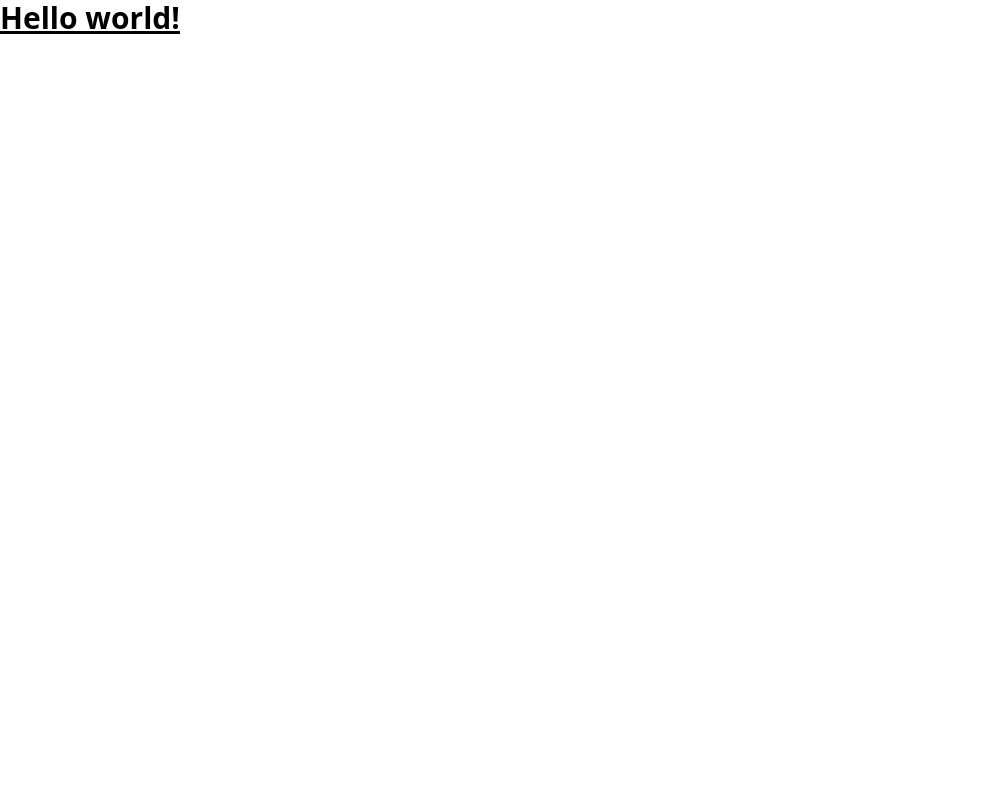
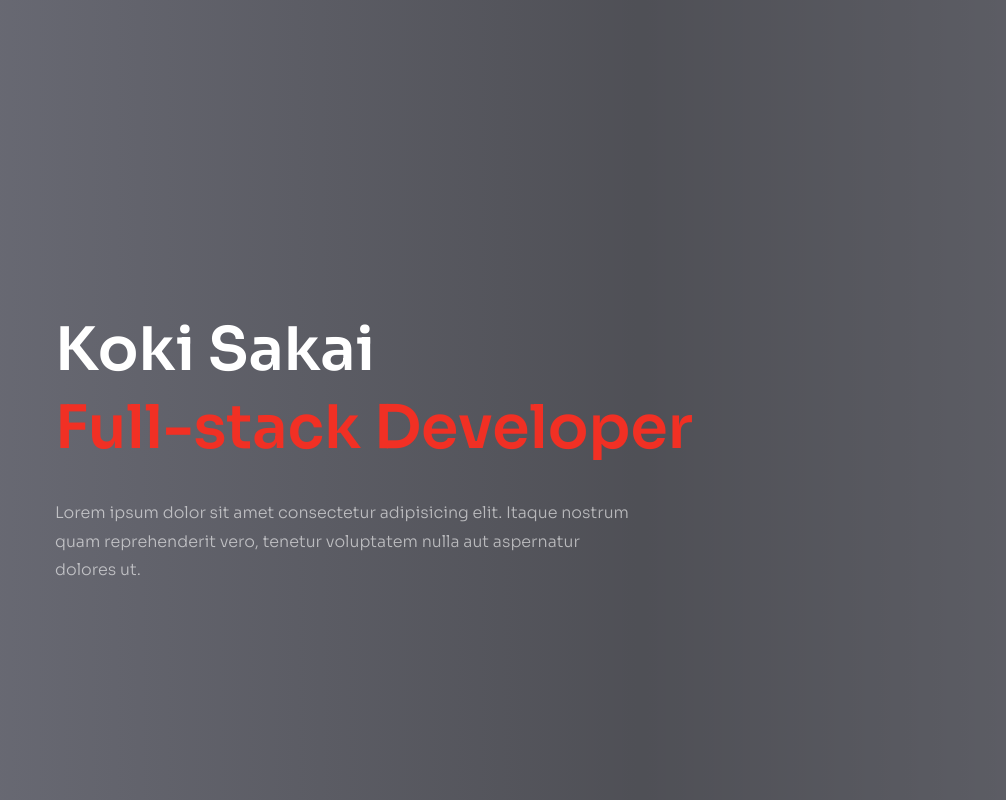
Before and after one commit to likuor/portfolio-v1.1, a Next.js app: page / in a window 1280 px wide. Shown: the whole page, without its empty margins (0-1006 px from the left). Built offline with nearby package versions, Linux system fonts and the light colour scheme.

Commit message:
add: layout component

```diff
--- a/package.json
+++ b/package.json
@@ -12,11 +12,13 @@
     "test": "eslint --fix 'src/**/*.{js,jsx,ts,tsx}' && npm run format"
   },
   "dependencies": {
+    "@next/font": "^13.5.3",
     "@types/node": "18.15.11",
     "@types/react": "18.0.35",
     "@types/react-dom": "18.0.11",
     "eslint": "8.38.0",
     "eslint-config-next": "13.3.0",
+    "framer-motion": "^10.16.4",
     "next": "13.3.0",
     "react": "18.2.0",
     "react-dom": "18.2.0",
--- /dev/null
+++ b/src/components/layout/index.tsx
@@ -0,0 +1,20 @@
+import { Sora } from '@next/font/google';
+
+import { LayoutProps } from './type';
+
+// font settings
+const sora = Sora({
+  subsets: ['latin'],
+  variable: '--font-sora',
+  weight: ['100', '200', '300', '400', '500', '600', '700', '800'],
+});
+
+const Layout = ({ children }: LayoutProps) => (
+  <div
+    className={`page bg-site text-white bg-cover bg-no-repeat ${sora.variable} font-sora relative`}
+  >
+    {children}
+  </div>
+);
+
+export default Layout;
--- /dev/null
+++ b/src/components/layout/type.ts
@@ -0,0 +1,5 @@
+import { ReactNode } from 'react';
+
+export type LayoutProps = {
+  children: ReactNode;
+};
--- /dev/null
+++ b/src/components/pages/Home/index.tsx
@@ -0,0 +1,38 @@
+import { motion } from 'framer-motion';
+
+import { fadeIn } from '@/constants/motion/variants';
+
+const Home = () =>
+  <div className='bg-primary/60 h-full'>
+    {/* text */}
+    <div className='w-full h-full bg-gradient-to-r from-primary/10 via-black/30 to-black/10'>
+      <div className='text-center flex flex-col justify-center xl:pt-40 xl:text-left h-full container mx-auto'>
+        {/* title */}
+        <motion.h1
+          variants={fadeIn('down', 0.2)}
+          initial='hidden'
+          animate='show'
+          exit='hidden'
+          className='h1'
+        >
+          Koki Sakai <br />
+          <span className='text-accent'>Full-stack Developer</span>
+        </motion.h1>
+
+        {/* subtitle */}
+        <motion.p
+          variants={fadeIn('down', 0.3)}
+          initial='hidden'
+          animate='show'
+          exit='hidden'
+          className='max-w-sm xl:max-w-xl mx-auto xl:mx-0 mb-10 xl:mb-16'
+        >
+          Lorem ipsum dolor sit amet consectetur adipisicing elit. Itaque
+          nostrum quam reprehenderit vero, tenetur voluptatem nulla aut
+          aspernatur dolores ut.
+        </motion.p>
+      </div>
+    </div>
+  </div>;
+
+export default Home;
--- /dev/null
+++ b/src/constants/motion/variants.ts
@@ -0,0 +1,38 @@
+export const fadeIn = (direction: string, delay: number) => {
+  const setYDirection = (dir: string) => {
+    if (dir === 'up') return 80;
+    if (dir === 'down') return -80;
+    return 0;
+  };
+
+  const setXDirection = (dir: string) => {
+    if (dir === 'left') return 80;
+    if (dir === 'right') return -80;
+    return 0;
+  };
+
+  return {
+    hidden: {
+      y: setYDirection(direction),
+      opacity: 0,
+      x: setXDirection(direction),
+      transition: {
+        type: 'tween',
+        duration: 1.5,
+        delay,
+        ease: [0.25, 0.6, 0.3, 0.8],
+      },
+    },
+    show: {
+      y: 0,
+      x: 0,
+      opacity: 1,
+      transition: {
+        type: 'tween',
+        duration: 1.4,
+        delay,
+        ease: [0.25, 0.25, 0.25, 0.75],
+      },
+    },
+  };
+};
--- a/src/pages/_app.tsx
+++ b/src/pages/_app.tsx
@@ -1,6 +1,11 @@
-import '@/styles/globals.css';
 import type { AppProps } from 'next/app';
 
-const App = ({ Component, pageProps }: AppProps) => <Component {...pageProps} />;
+import Layout from '@/components/layout';
+import '@/styles/globals.css';
+
+const App = ({ Component, pageProps }: AppProps) =>
+  <Layout>
+    <Component {...pageProps} />
+  </Layout>;
 
 export default App;
--- a/src/pages/index.tsx
+++ b/src/pages/index.tsx
@@ -1,127 +1,8 @@
-import React from "react";
+import Home from "../components/pages/Home";
 
-const Home = () =>
-  // TODO manage Head,metas
+const index = () =>
   <>
-    <h1 className="text-3xl font-bold underline">
-      Hello world!
-    </h1>
-  </>;
+    <Home />
+  </>
 
-export default Home;
-
-
-// import { Inter } from 'next/font/google';
-// import Head from 'next/head';
-// import Image from 'next/image';
-
-// import styles from '@/styles/Home.module.css';
-
-// const inter = Inter({ subsets: ['latin'] });
-
-// const Home = () => (
-//   <>
-//     <Head>
-//       <title>Create Next App</title>
-//       <meta name='description' content='Generated by create next app' />
-//       <meta name='viewport' content='width=device-width, initial-scale=1' />
-//       <link rel='icon' href='/favicon.ico' />
-//     </Head>
-//     <main className={styles.main}>
-//       <div className={styles.description}>
-//         <p>
-//           Get started by editing&nbsp;
-//           <code className={styles.code}>src/pages/index.tsx</code>
-//         </p>
-//         <div>
-//           <a
-//             href='https://vercel.com?utm_source=create-next-app&utm_medium=default-template&utm_campaign=create-next-app'
-//             target='_blank'
-//             rel='noopener noreferrer'
-//           >
-//             Test{' '}
-//             <Image
-//               src='/vercel.svg'
-//               alt='Vercel Logo'
-//               className={styles.vercelLogo}
-//               width={100}
-//               height={24}
-//               priority
-//             />
-//           </a>
-//         </div>
-//       </div>
-
-//       <div className={styles.center}>
-//         <Image
-//           className={styles.logo}
-//           src='/next.svg'
-//           alt='Next.js Logo'
-//           width={180}
-//           height={37}
-//           priority
-//         />
-//       </div>
-
-//       <div className={styles.grid}>
-//         <a
-//           href='https://nextjs.org/docs?utm_source=create-next-app&utm_medium=default-template&utm_campaign=create-next-app'
-//           className={styles.card}
-//           target='_blank'
-//           rel='noopener noreferrer'
-//         >
-//           <h2 className={inter.className}>
-//             Docs <span>-&gt;</span>
-//           </h2>
-//           <p className={inter.className}>
-//             Find in-depth information about Next.js features and&nbsp;API.
-//           </p>
-//         </a>
-
-//         <a
-//           href='https://nextjs.org/learn?utm_source=create-next-app&utm_medium=default-template&utm_campaign=create-next-app'
-//           className={styles.card}
-//           target='_blank'
-//           rel='noopener noreferrer'
-//         >
-//           <h2 className={inter.className}>
-//             Learn <span>-&gt;</span>
-//           </h2>
-//           <p className={inter.className}>
-//             Learn about Next.js in an interactive course with&nbsp;quizzes!
-//           </p>
-//         </a>
-
-//         <a
-//           href='https://vercel.com/templates?framework=next.js&utm_source=create-next-app&utm_medium=default-template&utm_campaign=create-next-app'
-//           className={styles.card}
-//           target='_blank'
-//           rel='noopener noreferrer'
-//         >
-//           <h2 className={inter.className}>
-//             Templates <span>-&gt;</span>
-//           </h2>
-//           <p className={inter.className}>
-//             Discover and deploy boilerplate example Next.js&nbsp;projects.
-//           </p>
-//         </a>
-
-//         <a
-//           href='https://vercel.com/new?utm_source=create-next-app&utm_medium=default-template&utm_campaign=create-next-app'
-//           className={styles.card}
-//           target='_blank'
-//           rel='noopener noreferrer'
-//         >
-//           <h2 className={inter.className}>
-//             Deploy <span>-&gt;</span>
-//           </h2>
-//           <p className={inter.className}>
-//             Instantly deploy your Next.js site to a shareable URL with&nbsp;Vercel.
-//           </p>
-//         </a>
-//       </div>
-//     </main>
-//   </>
-// );
-
-// export default Home;
+export default index;
--- a/src/styles/globals.css
+++ b/src/styles/globals.css
@@ -2,110 +2,49 @@
 @tailwind components;
 @tailwind utilities;
 
-/* :root {
-  --max-width: 1100px;
-  --border-radius: 12px;
-  --font-mono: ui-monospace, Menlo, Monaco, 'Cascadia Mono', 'Segoe UI Mono',
-    'Roboto Mono', 'Oxygen Mono', 'Ubuntu Monospace', 'Source Code Pro',
-    'Fira Mono', 'Droid Sans Mono', 'Courier New', monospace;
-
-  --foreground-rgb: 0, 0, 0;
-  --background-start-rgb: 214, 219, 220;
-  --background-end-rgb: 255, 255, 255;
-
-  --primary-glow: conic-gradient(
-    from 180deg at 50% 50%,
-    #16abff33 0deg,
-    #0885ff33 55deg,
-    #54d6ff33 120deg,
-    #0071ff33 160deg,
-    transparent 360deg
-  );
-  --secondary-glow: radial-gradient(
-    rgba(255, 255, 255, 1),
-    rgba(255, 255, 255, 0)
-  );
-
-  --tile-start-rgb: 239, 245, 249;
-  --tile-end-rgb: 228, 232, 233;
-  --tile-border: conic-gradient(
-    #00000080,
-    #00000040,
-    #00000030,
-    #00000020,
-    #00000010,
-    #00000010,
-    #00000080
-  );
-
-  --callout-rgb: 238, 240, 241;
-  --callout-border-rgb: 172, 175, 176;
-  --card-rgb: 180, 185, 188;
-  --card-border-rgb: 131, 134, 135;
+.translate-z-0 {
+  transform: translateZ(0px);
+}
+.swiper-horizontal > .swiper-pagination-bullets .swiper-pagination-bullet,
+.swiper-pagination-horizontal.swiper-pagination-bullets .swiper-pagination-bullet {
+  background-color: #f13024;
 }
 
-@media (prefers-color-scheme: dark) {
-  :root {
-    --foreground-rgb: 255, 255, 255;
-    --background-start-rgb: 0, 0, 0;
-    --background-end-rgb: 0, 0, 0;
+.swiper-button-next:after,
+.swiper-button-prev:after,
+.swiper-button-next:after,
+.swiper-rtl .swiper-button-prev:after {
+  color: #f13024;
+}
 
-    --primary-glow: radial-gradient(rgba(1, 65, 255, 0.4), rgba(1, 65, 255, 0));
-    --secondary-glow: linear-gradient(
-      to bottom right,
-      rgba(1, 65, 255, 0),
-      rgba(1, 65, 255, 0),
-      rgba(1, 65, 255, 0.3)
-    );
-
-    --tile-start-rgb: 2, 13, 46;
-    --tile-end-rgb: 2, 5, 19;
-    --tile-border: conic-gradient(
-      #ffffff80,
-      #ffffff40,
-      #ffffff30,
-      #ffffff20,
-      #ffffff10,
-      #ffffff10,
-      #ffffff80
-    );
-
-    --callout-rgb: 20, 20, 20;
-    --callout-border-rgb: 108, 108, 108;
-    --card-rgb: 100, 100, 100;
-    --card-border-rgb: 200, 200, 200;
+@layer base {
+  body {
+    @apply overflow-hidden leading-relaxed;
+  }
+  .page {
+    @apply w-full h-screen overflow-hidden;
+  }
+  .h1 {
+    @apply text-[35px] leading-tight md:text-[60px] md:leading-[1.3] mb-8 font-semibold;
+  }
+  .h2 {
+    @apply text-[35px] leading-tight md:text-[54px] md:leading-[1.3] mb-4 font-semibold;
+  }
+  p {
+    @apply leading-[1.8] text-white/60 font-light;
+  }
+  .btn,
+  .input {
+    @apply h-[52px];
+  }
+  .input {
+    @apply w-full h-[52px] rounded-lg pl-6 capitalize;
+  }
+  .input,
+  .textarea {
+    @apply bg-transparent outline-none focus:ring-1 focus:ring-accent border border-white/20 placeholder:text-white/30 placeholder:font-light;
+  }
+  .textarea {
+    @apply w-full h-[180px] p-6 capitalize rounded-lg resize-none;
   }
 }
-
-* {
-  box-sizing: border-box;
-  padding: 0;
-  margin: 0;
-}
-
-html,
-body {
-  max-width: 100vw;
-  overflow-x: hidden;
-}
-
-body {
-  color: rgb(var(--foreground-rgb));
-  background: linear-gradient(
-      to bottom,
-      transparent,
-      rgb(var(--background-end-rgb))
-    )
-    rgb(var(--background-start-rgb));
-}
-
-a {
-  color: inherit;
-  text-decoration: none;
-}
-
-@media (prefers-color-scheme: dark) {
-  html {
-    color-scheme: dark;
-  }
-} */
--- a/tailwind.config.js
+++ b/tailwind.config.js
@@ -2,7 +2,41 @@
 module.exports = {
   content: ['./src/**/*.{js,ts,jsx,tsx,mdx}'],
   theme: {
-    extend: {},
+    container: {
+      padding: {
+        DEFAULT: '15px',
+      },
+    },
+    screens: {
+      sm: '640px',
+      md: '768px',
+      lg: '960px',
+      xl: '1200px',
+    },
+    extend: {
+      colors: {
+        primary: '#131424',
+        secondary: '#393A47',
+        accent: '#F13024',
+      },
+      // backgroundImage: {
+      //   explosion: 'url("/bg-explosion.png")',
+      //   circles: 'url("/bg-circles.png")',
+      //   circleStar: 'url("/circle-star.svg")',
+      //   site: 'url("/site-bg.svg")',
+      // },
+      animation: {
+        'spin-slow': 'spin 6s linear infinite',
+      },
+      fontFamily: {
+        sora: [`var(--font-sora)`, 'sans-serif'],
+      },
+    },
+  },
+  container: {
+    padding: {
+      DEFAULT: '15px',
+    },
   },
   plugins: [],
 };
```
Also changed, not shown: 1 other file (tests, documents, lock files or other folders).
